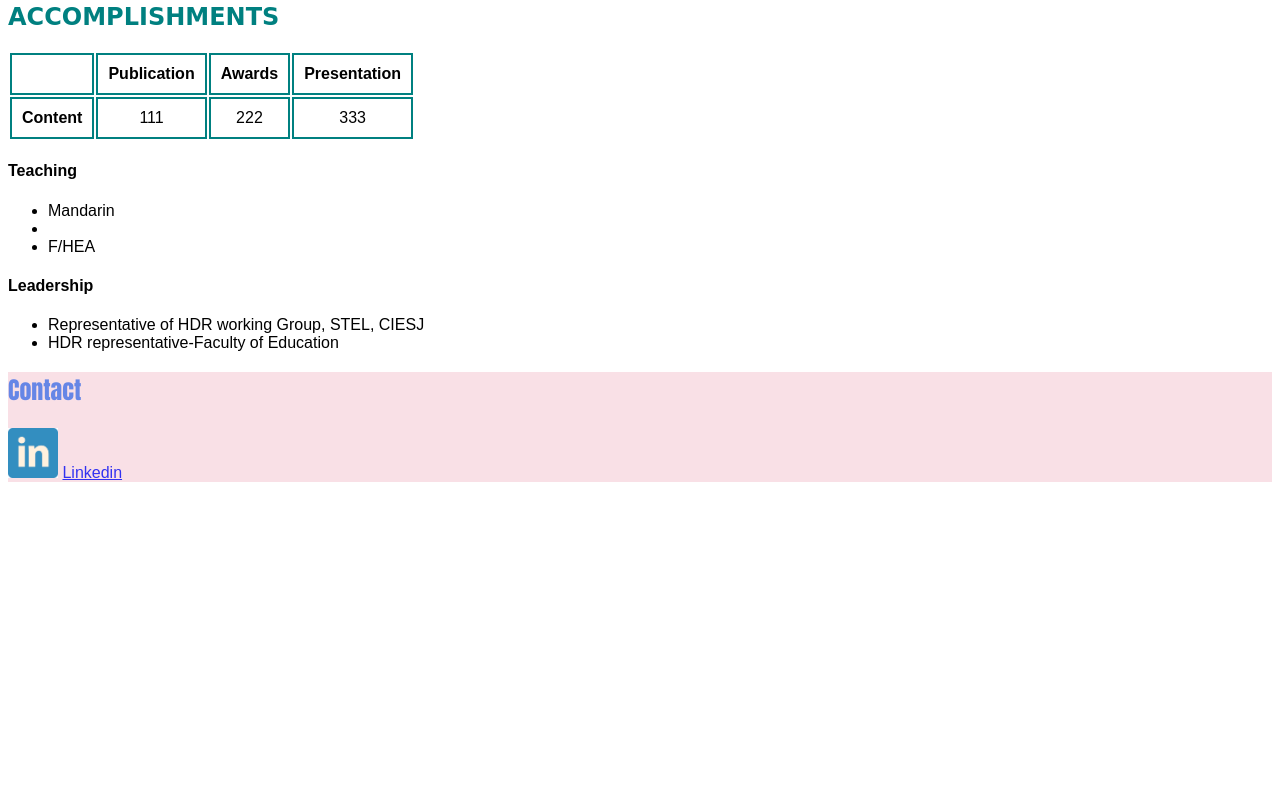
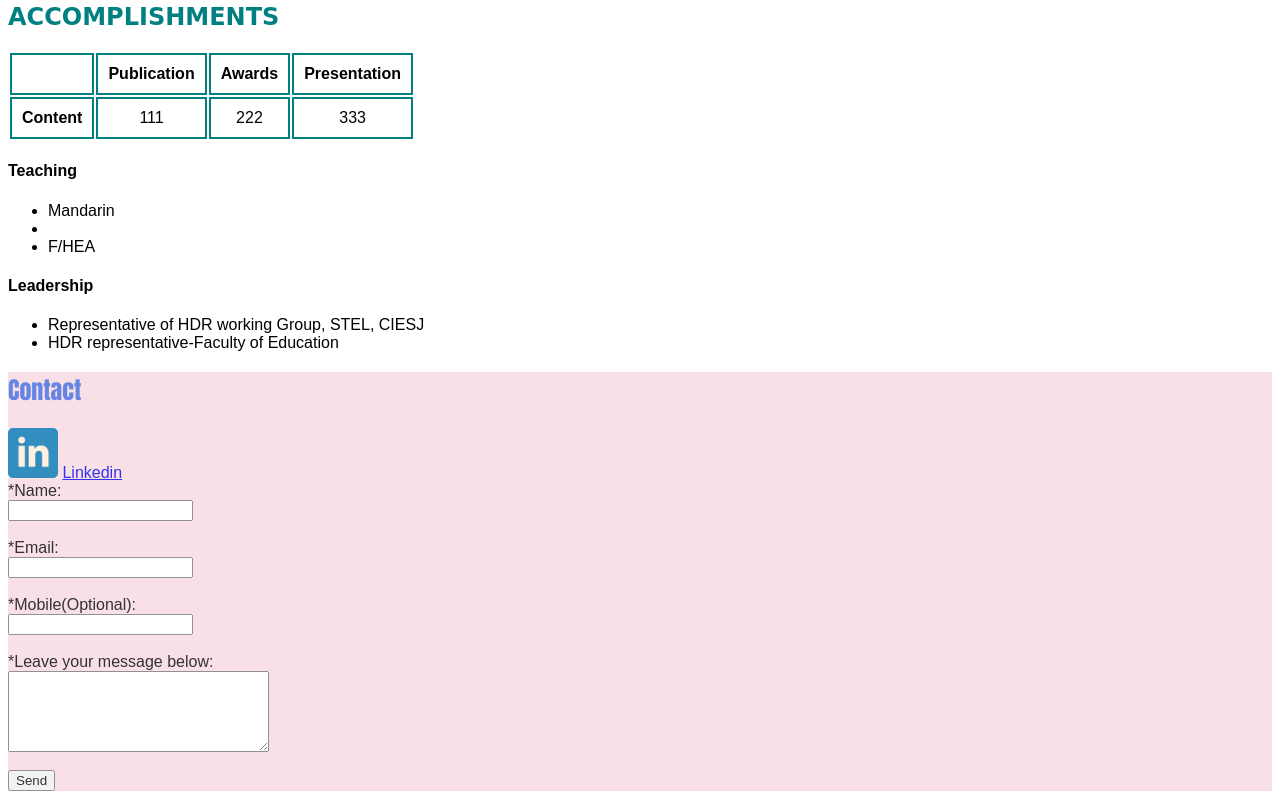
Before and after one commit to DW-Gao/gaod.github.io, a plain HTML site: page index.html in a window 1280 px wide. Shown: the part 1113-1920 px from the top of the page. Before the commit the page ends 1603 px from the top, so only its background shows below. Drawn offline with Linux system fonts and the light colour scheme.

Commit message:
Update index.html

```diff
--- a/index.html
+++ b/index.html
@@ -85,6 +85,31 @@
           <h2 class="contactform">Contact</h2>
           <img src="linkedin.jpg" height=50/></a>
           <a href="https://au.linkedin.com/in/danwei-gao-161569152/en?trk=people-guest_people_search-card" target="_blank"> Linkedin</a>
+           <form id="contactform" action="https://formspree.io/f/mrgrrgjj" method="POST">
+            <label for="name">*Name:</label>
+            <br>
+            <input type="text" name="name" id="name" required>
+            <br>
+            <br>
+            <label for ="email">*Email:</label>
+            <br>
+            <input type="text" name="email" id="email" required pattern="[a-z0-9._%+-]+@[a-z0-9._%+-]+\.[a-z]{2,}$">
+            <br>
+            <br>
+            <label for ="mobile">*Mobile(Optional):</label>
+            <br>
+            <input type="text" name="mobile" id="mobile" pattern="[0-9]">
+            <br>
+            <br>
+            <label for ="message">*Leave your message below:</label>
+            <br>
+            <textarea id="message" name="message" rows="5" cols="30" required> </textarea>
+            <br>
+            <br>
+            <input type="submit" value="Send">
+
+
+          </form>
     </div>
 </main>
 <script src="./nav.js"></script>
```
